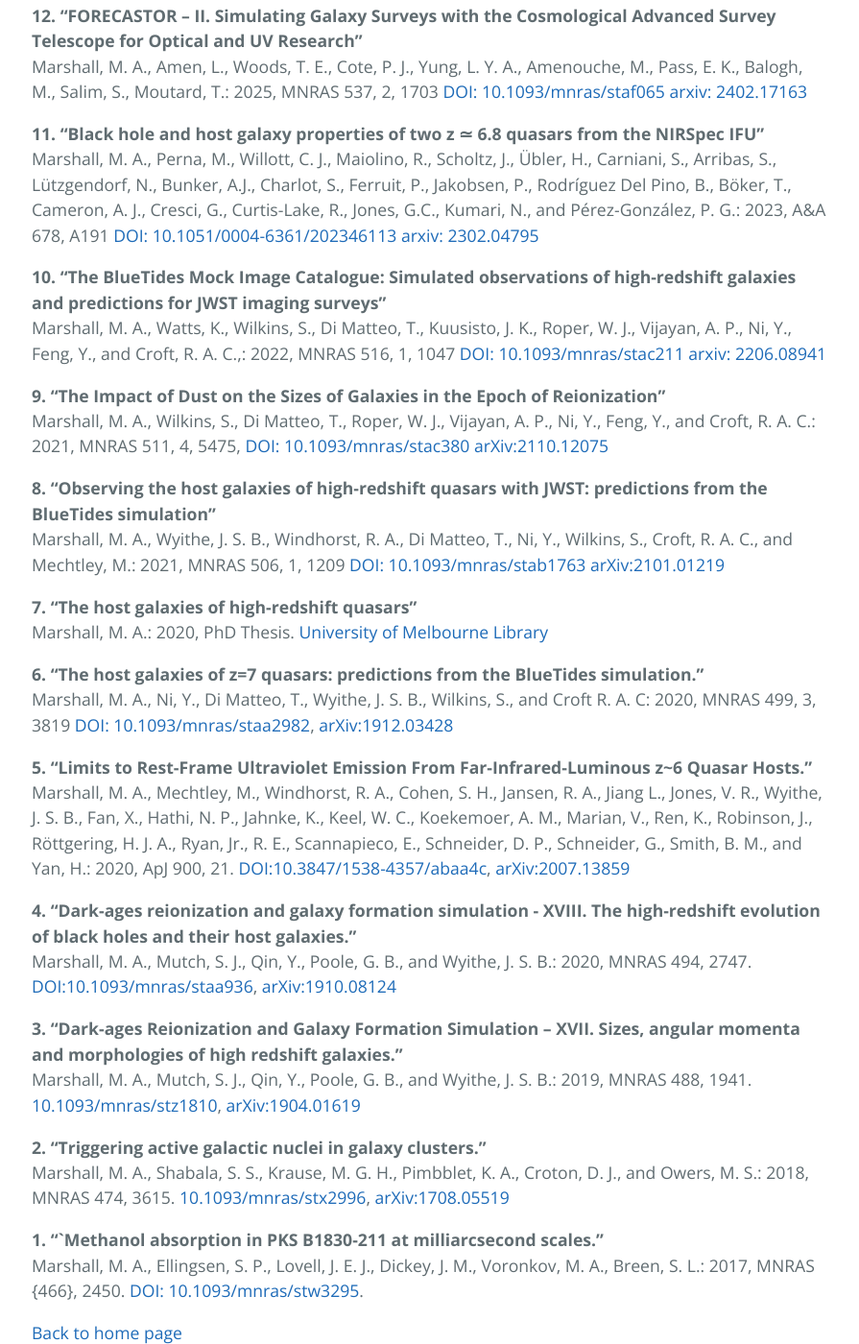
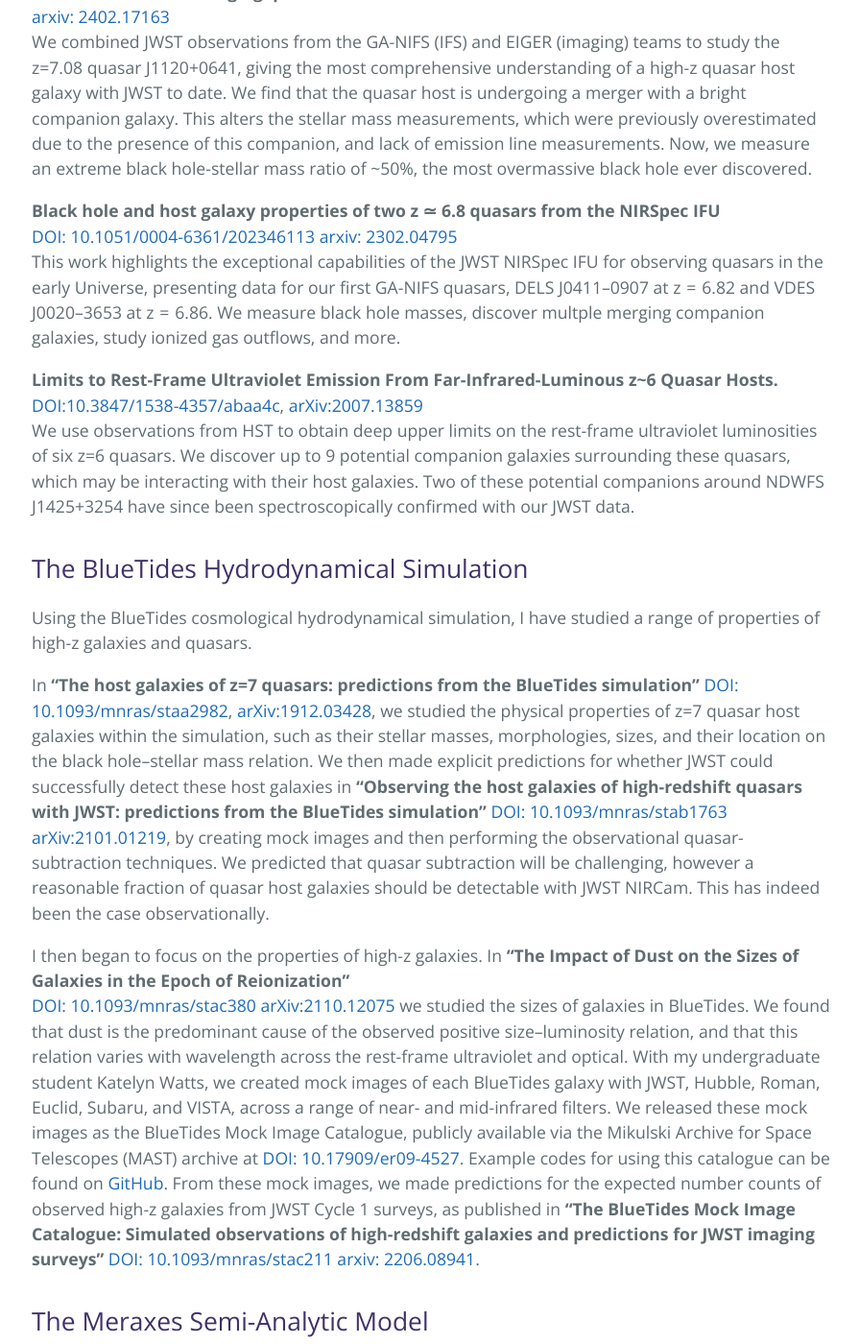
Before and after one commit to madelinemarshall/madelinemarshall.github.io, a Jekyll site: the page built from publications.md, in a window 1280 px wide and 1400 px high, scrolled down 808 px. Shown: the whole window at 96% size, without its empty margins (191-1086 px from the left). Built offline with Jekyll 4.4.1, drawn with Linux system fonts in a browser that asks for light colours; some of the changed text lies outside the part shown.

Commit message:
Update publications.md
Adjust to be descriptions instead of list

```diff
--- a/publications.md
+++ b/publications.md
@@ -10,50 +10,71 @@ For a full list of publications and citation counts/metrics, see the [ADS](https
 <br>
 <br>
 
-**14. "JWST's PEARLS: A z=6 Quasar in a Train-Wreck Galaxy Merger System"**<br>
-Marshall, M. A., Windhorst, R. A., Ferrami, G., Willner, S. P., Polletta, M., Keel, W. C., Fazio, G. G., Cohen, S. H., Carleton, T., Jansen, R. A., Honor, R., Ortiz III, R., Summers, J., D'Silva, J. C. J., Koekemoer, A. M., Coe, D., Conselice, C. J., Diego, J. M., Driver, S. P., Frye, B., Grogin, N. A., Pirzkal, N., Robotham, A., Ryan, R. E., Willmer, C. N. A., Yan, H., Ricotti, M., Zitrin, A., Adams, N. J., Cheng, C., Wyithe, J. S. B., Lim, J., Perna, M., Übler, H., Willott, C. J., Jones, G., Scholtz, J., and Mechtley, M.: 2025, Submitted to A&A [arxiv: 2502.20550](https://arxiv.org/abs/2502.20550)
+## Observations of High-Redshift Quasars <br>
 
-**13. "GA-NIFS & EIGER: A merging quasar host at z=7 with an overmassive black hole"**<br>
-Marshall, M. A., Yue M., Eilers, A.-C., Scholtz, J., Perna, M., Willott, C. J., Maiolino, R., Übler, H., Arribas, S., Bunker, A.J., Charlot, S., Rodríguez Del Pino, B., Böker, T., Carniani, S., Cresci, G., D’Eugenio, F., Jones, G. C., Venturi, G., Bordoloi, R., Kashino, D., Mackenzie, R., Matthee, J., Naidu, R., and Simcoe R.A.: 2024, Submitted to A&A [arxiv: 2402.17163](https://arxiv.org/abs/2402.17163)
+**JWST's PEARLS: A z=6 Quasar in a Train-Wreck Galaxy Merger System**<br>
+[arxiv: 2502.20550](https://arxiv.org/abs/2502.20550)<br>
+As part of the PEARLS GTO program, we observed the z=5.89 quasar NDWFS J1425+3254 with JWST NIRSpec integral field spectroscopy (IFS).
+We find that the quasar host has significant ongoing obscured star formation, as well as possibly one of the most extreme quasar-driven outflows in the early Universe.
+We find that two companion galaxies are merging with the quasar host, with a connecting bridge of gas between one companion and the quasar providing smoking-gun evidence for the ongoing interaction.
+The system is a "train-wreck" merger of three galaxies, with star formation and extreme quasar activity that were likely triggered by these ongoing interactions.
 
-**12. "FORECASTOR -- II. Simulating Galaxy Surveys with the Cosmological Advanced Survey Telescope for Optical and UV Research"**<br>
-Marshall, M. A., Amen, L., Woods, T. E., Cote, P. J., Yung, L. Y. A., Amenouche, M., Pass, E. K., Balogh, M., Salim, S., Moutard, T.: 2025, MNRAS 537, 2, 1703 [DOI: 10.1093/mnras/staf065](https://doi.org/10.1093/mnras/staf065) [arxiv: 2402.17163](https://arxiv.org/abs/2402.17163)
 
-**11. "Black hole and host galaxy properties of two z ≃ 6.8 quasars from the NIRSpec IFU"**<br>
-Marshall, M. A., Perna, M., Willott, C. J., Maiolino, R., Scholtz, J., Übler, H., Carniani, S., Arribas, S., Lützgendorf, N., Bunker, A.J., Charlot, S., Ferruit, P., Jakobsen, P., Rodríguez Del Pino, B., Böker, T., Cameron, A. J., Cresci, G., Curtis-Lake, R., Jones, G.C., Kumari, N., and Pérez-González, P. G.: 2023, A&A 678, A191 [DOI: 10.1051/0004-6361/202346113](https://doi.org/10.1051/0004-6361/202346113) [arxiv: 2302.04795](https://arxiv.org/abs/2302.04795)
+**GA-NIFS & EIGER: A merging quasar host at z=7 with an overmassive black hole**<br>
+[arxiv: 2402.17163](https://arxiv.org/abs/2402.17163)<br>
+We combined JWST observations from the GA-NIFS (IFS) and EIGER (imaging) teams to study the z=7.08 quasar J1120+0641, giving the most comprehensive understanding of a high-z quasar host galaxy with JWST to date.
+We find that the quasar host is undergoing a merger with a bright companion galaxy. This alters the stellar mass measurements, which were previously overestimated due to the presence of this companion, and lack of emission line measurements. Now, we measure an extreme black hole-stellar mass ratio of ~50%, the most overmassive black hole ever discovered.
 
-**10. "The BlueTides Mock Image Catalogue: Simulated observations of high-redshift galaxies and predictions for JWST imaging surveys"**<br>
-Marshall, M. A., Watts, K., Wilkins, S., Di Matteo, T., Kuusisto, J. K., Roper, W. J., Vijayan, A. P., Ni, Y., Feng, Y., and Croft, R. A. C.,: 2022, MNRAS 516, 1, 1047 [DOI: 10.1093/mnras/stac211](https://doi.org/10.1093/mnras/stac2111) [arxiv: 2206.08941](https://arxiv.org/abs/2206.08941)
 
-**9. "The Impact of Dust on the Sizes of Galaxies in the Epoch of Reionization"**<br>
-Marshall, M. A., Wilkins, S., Di Matteo, T., Roper, W. J., Vijayan, A. P., Ni, Y., Feng, Y., and Croft, R. A. C.: 2021, MNRAS 511, 4,  5475, [DOI: 10.1093/mnras/stac380](https://doi.org/10.1093/mnras/stac380) [arXiv:2110.12075](https://arxiv.org/abs/2110.12075)
+**Black hole and host galaxy properties of two z ≃ 6.8 quasars from the NIRSpec IFU**<br>
+[DOI: 10.1051/0004-6361/202346113](https://doi.org/10.1051/0004-6361/202346113) [arxiv: 2302.04795](https://arxiv.org/abs/2302.04795)<br>
+This work highlights the exceptional capabilities of the JWST NIRSpec IFU for observing quasars in the early Universe, presenting data for our first GA-NIFS quasars, DELS J0411–0907 at z = 6.82 and VDES J0020–3653 at z = 6.86.
+We measure black hole masses, discover multple merging companion galaxies, study ionized gas outflows, and more.
 
-**8. "Observing the host galaxies of high-redshift quasars with JWST: predictions from the BlueTides simulation"**<br>
-Marshall, M. A., Wyithe, J. S. B., Windhorst, R. A., Di Matteo, T., Ni, Y., Wilkins, S., Croft, R. A. C., and Mechtley, M.: 2021, MNRAS 506, 1, 1209 [DOI: 10.1093/mnras/stab1763](https://doi.org/10.1093/mnras/stab1763) [arXiv:2101.01219](https://arxiv.org/abs/2101.01219)
+**Limits to Rest-Frame Ultraviolet Emission From Far-Infrared-Luminous z~6 Quasar Hosts.**<br>
+[DOI:10.3847/1538-4357/abaa4c](https://doi.org/10.3847/1538-4357/abaa4c), [arXiv:2007.13859](https://arxiv.org/abs/2007.13859)<br>
+We use observations from HST to obtain deep upper limits on the rest-frame ultraviolet luminosities of six z=6 quasars. We discover up to 9 potential
+companion galaxies surrounding these quasars, which may be interacting with their host galaxies. Two of these potential companions around NDWFS J1425+3254 have since been spectroscopically confirmed with our JWST data.
 
-**7. "The host galaxies of high-redshift quasars"**<br>
-Marshall, M. A.: 2020, PhD Thesis. [University of Melbourne Library](http://hdl.handle.net/11343/245491)
 
-**6. "The host galaxies of z=7 quasars: predictions from the BlueTides simulation."**<br>
-Marshall, M. A., Ni, Y., Di Matteo, T., Wyithe, J. S. B., Wilkins, S., and Croft R. A. C: 2020, MNRAS 499, 3, 3819 [DOI: 10.1093/mnras/staa2982](https://doi.org/10.1093/mnras/staa2982), [arXiv:1912.03428](https://arxiv.org/abs/1912.03428)
+## The BlueTides Hydrodynamical Simulation<br>
+Using the BlueTides cosmological hydrodynamical simulation, I have studied a range of properties of high-z galaxies and quasars.
 
-**5. "Limits to Rest-Frame Ultraviolet Emission From Far-Infrared-Luminous z~6 Quasar Hosts."**<br>
-Marshall, M. A., Mechtley, M., Windhorst, R. A., Cohen, S. H., Jansen, R. A., Jiang L., Jones, V. R., Wyithe, J. S. B.,  Fan, X., Hathi, N. P., Jahnke, K.,  Keel, W. C., Koekemoer, A. M.,  Marian, V.,  Ren, K., Robinson, J., Röttgering, H. J. A., Ryan, Jr., R. E., Scannapieco, E., Schneider, D. P.,  Schneider, G.,  Smith, B. M., and Yan, H.: 2020, ApJ 900, 21. [DOI:10.3847/1538-4357/abaa4c](https://doi.org/10.3847/1538-4357/abaa4c), [arXiv:2007.13859](https://arxiv.org/abs/2007.13859)
+In **"The host galaxies of z=7 quasars: predictions from the BlueTides simulation"** [DOI: 10.1093/mnras/staa2982](https://doi.org/10.1093/mnras/staa2982), [arXiv:1912.03428](https://arxiv.org/abs/1912.03428), we studied the physical properties of z=7 quasar host galaxies within the simulation, such as their stellar masses, morphologies, sizes, and their location on the black hole–stellar mass relation.
+We then made explicit predictions for whether JWST could successfully detect these host galaxies in
+**"Observing the host galaxies of high-redshift quasars with JWST: predictions from the BlueTides simulation"** [DOI: 10.1093/mnras/stab1763](https://doi.org/10.1093/mnras/stab1763) [arXiv:2101.01219](https://arxiv.org/abs/2101.01219), by creating mock images and then performing the observational quasar-subtraction techniques.
+We predicted that quasar subtraction will be challenging, however a reasonable fraction of quasar host galaxies should be detectable with JWST NIRCam. This has indeed been the case observationally.
 
-**4. "Dark-ages reionization and galaxy formation simulation - XVIII. The high-redshift evolution of black holes and their host galaxies."**<br>
- Marshall, M. A., Mutch, S. J., Qin, Y., Poole, G. B., and Wyithe, J. S. B.: 2020, MNRAS 494, 2747. [DOI:10.1093/mnras/staa936](https://doi.org/10.1093/mnras/staa936), [arXiv:1910.08124](https://arxiv.org/abs/1910.08124)
+I then began to focus on the properties of high-z galaxies.
+In **"The Impact of Dust on the Sizes of Galaxies in the Epoch of Reionization"**<br> [DOI: 10.1093/mnras/stac380](https://doi.org/10.1093/mnras/stac380) [arXiv:2110.12075](https://arxiv.org/abs/2110.12075) we studied the sizes of galaxies in BlueTides.
+We found that dust is the predominant cause of the observed positive size–luminosity relation, and that this relation varies with wavelength across the rest-frame ultraviolet and optical.
+With my undergraduate student Katelyn Watts, we created mock images of each BlueTides galaxy with JWST, Hubble, Roman, Euclid, Subaru, and VISTA, across a range of near- and mid-infrared filters. We released these mock images as the BlueTides Mock Image Catalogue, publicly available via the Mikulski Archive for Space Telescopes (MAST) archive at [DOI: 10.17909/er09-4527](https://doi.org/10.17909/er09-4527). Example codes for using this catalogue can be found on [GitHub](https://github.com/madelinemarshall/BlueTidesMockImageCatalogue).
+From these mock images, we made predictions for the expected number counts of observed high-z galaxies from JWST Cycle 1 surveys, as published in **"The BlueTides Mock Image Catalogue: Simulated observations of high-redshift galaxies and predictions for JWST imaging surveys"**
+[DOI: 10.1093/mnras/stac211](https://doi.org/10.1093/mnras/stac2111) [arxiv: 2206.08941](https://arxiv.org/abs/2206.08941).
 
-**3. "Dark-ages Reionization and Galaxy Formation Simulation – XVII. Sizes, angular momenta and morphologies of high redshift galaxies."**<br>
-Marshall, M. A., Mutch, S. J., Qin, Y., Poole, G. B., and Wyithe, J. S. B.: 2019, MNRAS 488, 1941.
-[10.1093/mnras/stz1810](https://doi.org/10.1093/mnras/stz1810), [arXiv:1904.01619](https://arxiv.org/abs/1904.01619)
 
-**2. "Triggering active galactic nuclei in galaxy clusters."** <br>
-Marshall, M. A., Shabala, S. S., Krause, M. G. H., Pimbblet, K. A., Croton, D. J., and Owers, M. S.: 2018, MNRAS 474, 3615.
-[10.1093/mnras/stx2996](https://doi.org/10.1093/mnras/stx2996), [arXiv:1708.05519](https://arxiv.org/abs/1708.05519)
+## The Meraxes Semi-Analytic Model <br>
 
-**1. "`Methanol absorption in PKS B1830-211 at milliarcsecond scales."**<br>
-Marshall, M. A., Ellingsen, S. P., Lovell, J. E. J., Dickey, J. M., Voronkov, M. A., Breen, S. L.: 2017, MNRAS {466}, 2450.
-[DOI: 10.1093/mnras/stw3295](https://doi.org/10.1093/mnras/stw3295).
+Meraxes is a semi-analytic model designed to study galaxy formation and evolution.
+I updated the Meraxes model to study the sizes, angular momenta and morphologies of high-z galaxies in **"Dark-ages Reionization and Galaxy Formation Simulation – XVII. Sizes, angular momenta and morphologies of high redshift galaxies"** [10.1093/mnras/stz1810](https://doi.org/10.1093/mnras/stz1810), [arXiv:1904.01619](https://arxiv.org/abs/1904.01619).
+I also used Meraxes to study the evolution of black holes and their host galaxies from high redshift to the present day in **"Dark-ages reionization and galaxy formation simulation - XVIII. The high-redshift evolution of black holes and their host galaxies"** [DOI:10.1093/mnras/staa936](https://doi.org/10.1093/mnras/staa936), [arXiv:1910.08124](https://arxiv.org/abs/1910.08124)
+The model predicts no significant evolution in the black hole–host mass relations out to high redshift, with the growth of galaxies and black holes tightly related even in the early Universe. We also examined the
+growth mechanisms of black holes in Meraxes, finding that the majority of black hole growth is caused by internal disc instabilities, and not by galaxy mergers.
+
+
+## Other Projects
+
+**FORECASTOR - II. Simulating Galaxy Surveys with the Cosmological Advanced Survey Telescope for Optical and UV Research**<br>
+[DOI: 10.1093/mnras/staf065](https://doi.org/10.1093/mnras/staf065) [arxiv: 2402.17163](https://arxiv.org/abs/2402.17163)<br>
+Our undergraduate student Laurie Amen developed code to make mock imaging for the upcoming CASTOR telescope. We used this code to predict the performance of the planned CASTOR extragalactic surveys.
+
+**Triggering active galactic nuclei in galaxy clusters** <br>
+[10.1093/mnras/stx2996](https://doi.org/10.1093/mnras/stx2996), [arXiv:1708.05519](https://arxiv.org/abs/1708.05519) <br>
+For my honours project, I used the semi-analytic galaxy formation model SAGE to study the triggering of active galactic nuclei (AGN) in galaxy clusters. We predicted that ram pressure is likely to be an important mechanism for triggering star formation and AGN activity in clusters, that has since been seen observationally.
+
+**Methanol absorption in PKS B1830-211 at milliarcsecond scales**<br>
+[DOI: 10.1093/mnras/stw3295](https://doi.org/10.1093/mnras/stw3295) <br>
+As an undergraduate project, we published Australian Long Baseline Array observations of 12.2-GHz methanol absorption detected in the gravitational lens system PKS B1830−211.
 
 
 [Back to home page]({{ '/' | absolute_url }})
```
